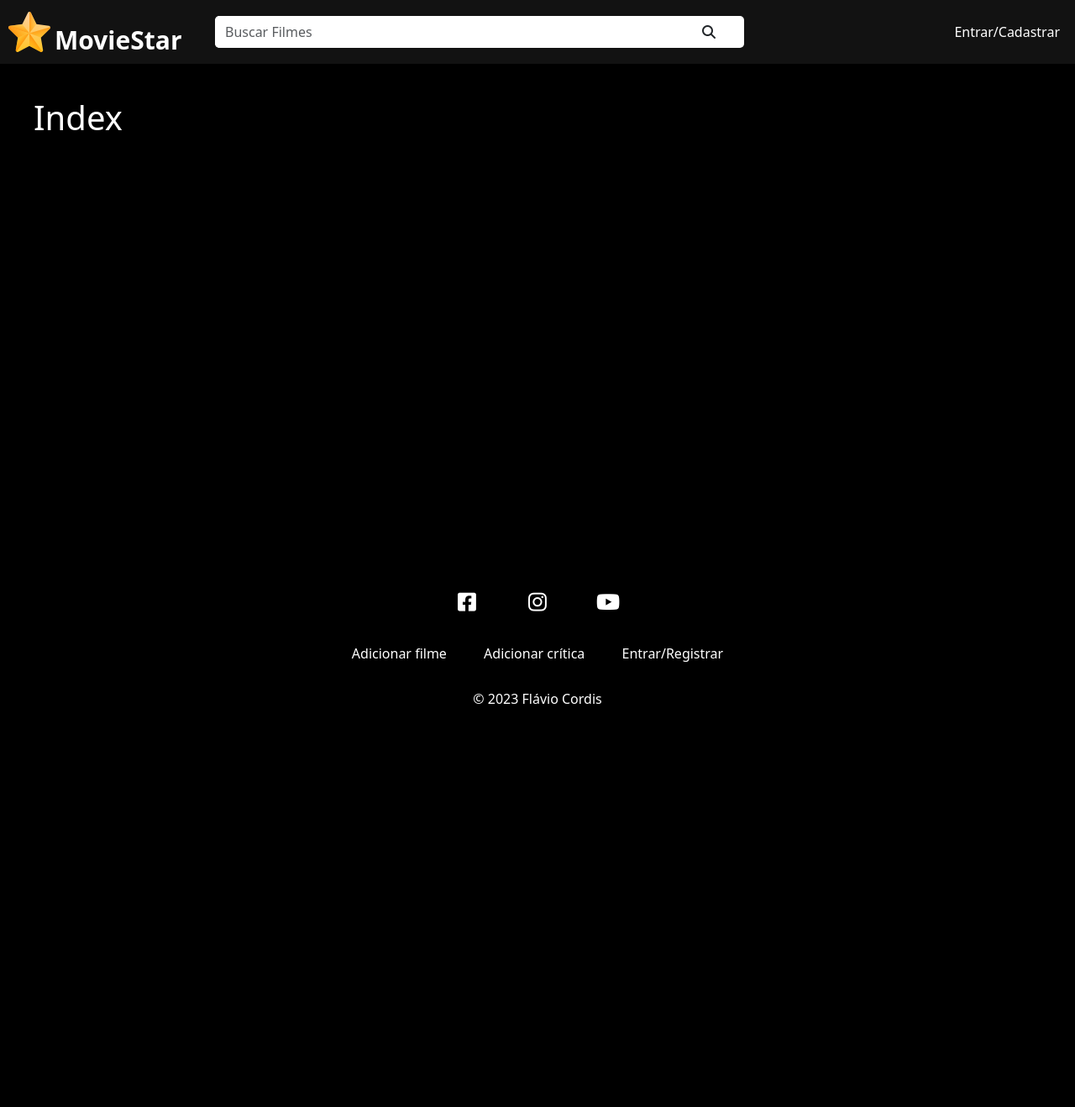
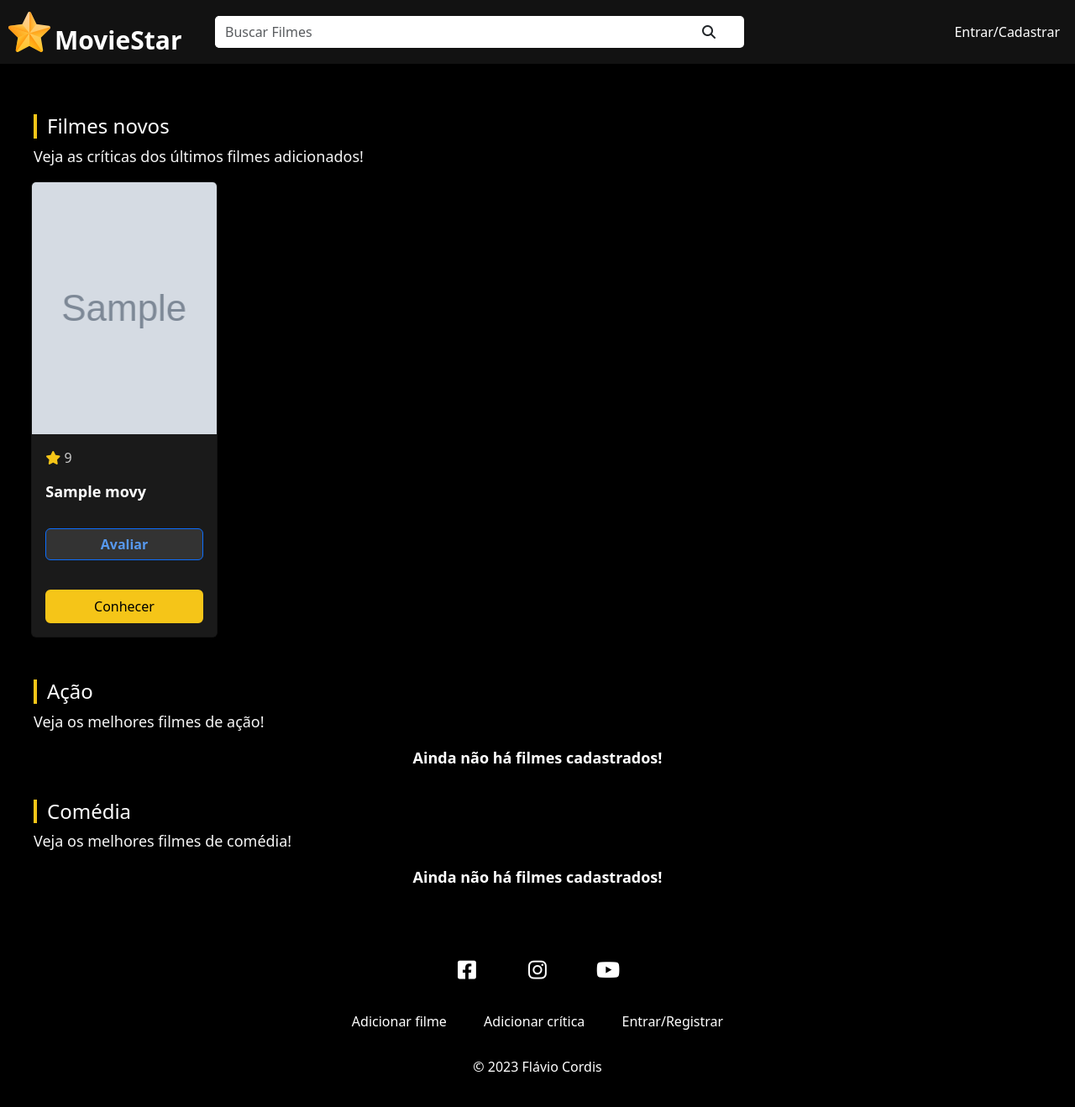
Before and after one commit to FLCordis/projeto_moviestar, a PHP site: page / in a window 1280 px wide. Shown: the whole page at 84% size. Before the commit the page ends 838 px from the top, so only its background shows below. Run offline with PHP 8.4, Linux system fonts and the light colour scheme; tables that the repository leaves empty or names only in its code hold one stand-in row (values such as "Sample post"); grey boxes marked "Sample" are stand-in pictures; data that the repository does not hold is empty.

Commit message:
FEAT: Filmes da Home listando

```diff
--- a/css/style.css
+++ b/css/style.css
@@ -91,6 +91,78 @@
     color: #FFF;
     min-height: 75vh;
     padding: 40px;
+}
+
+.section-title {
+    font-size: 24px;
+    border-left: 4px solid #F5C518;
+    padding-left: 12px;
+    margin-top: 20px;
+}
+
+.section-description {
+    color: #f5f5f5;
+    font-size: 18px;
+}
+
+.movies-container {
+    display: flex;
+    flex-wrap: wrap;
+    margin: 0 -15px;
+}
+
+.movie-card {
+    background-color: #1A1A1A;
+    width: 18%;
+    margin-bottom: 30px;
+    margin-left: 1%;
+    margin-right: 1%;
+}
+
+.movie-card .card-img-top {
+    height: 300px;
+    width: 100%;
+    background-size: cover;
+    background-position: center;
+}
+
+.card-title {
+    height: 3rem;
+}
+
+.card-title a {
+    font-size: 18px;
+    font-weight: bold;
+    text-decoration: none;
+    color: #FFF;
+}
+
+.fas.fa-star {
+    color: #F5C518;
+}
+
+.rating {
+    color: #CCC;
+}
+
+.rate-btn {
+    margin-bottom: 15px;
+    color: #5799EF;
+    background-color: #333;
+    width: 100%;
+    font-weight: bold;
+}
+
+.rate-btn:hover {
+    background-color: #444;
+    border-color: #444;
+}
+
+.empty-list {
+    text-align: center;
+    font-size: 18px;
+    width: 100%;
+    font-weight: bold;
 }
 
 /* Login & Register */
--- a/index.php
+++ b/index.php
@@ -1,13 +1,56 @@
 <?php
-    require_once("templates/header.php");
+require_once("templates/header.php");
+require_once("dao/MovieDAO.php");
+
+//DAO Filmes
+$movieDao = new MovieDAO($conn, $BASE_URL);
+
+$latestMovies = $movieDao->getLatestMovies();
+
+$actionMovies = $movieDao->getMoviesByCategory("Ação");
+$comedyMovies = $movieDao->getMoviesByCategory("Comédia");
+
 ?>
 
-    <div id="main-container" class="container-fluid">
-        <h1>Index</h1>
+<div id="main-container" class="container-fluid">
+    <h2 class="section-title">Filmes novos</h2>
+    <p class="section-description">Veja as críticas dos últimos filmes adicionados!</p>
+    <div class="movies-container">
+
+        <?php foreach ($latestMovies as $movie) : ?>
+            <?php require("templates/movie_card.php"); ?>
+        <?php endforeach; ?>
+
+        <?php if (count($latestMovies) == 0) : ?>
+            <p class="empty-list">Ainda não há filmes cadastrados!</p>
+        <?php endif; ?>
     </div>
+    <h2 class="section-title">Ação</h2>
+    <p class="section-description">Veja os melhores filmes de ação!</p>
+    <div class="movies-container">
+        <?php foreach ($actionMovies as $movie) : ?>
+            <?php require("templates/movie_card.php"); ?>
+        <?php endforeach; ?>
+
+        <?php if (count($actionMovies) == 0) : ?>
+            <p class="empty-list">Ainda não há filmes cadastrados!</p>
+        <?php endif; ?>
+    </div>
+    <h2 class="section-title">Comédia</h2>
+    <p class="section-description">Veja os melhores filmes de comédia!</p>
+    <div class="movies-container">
+        <?php foreach ($comedyMovies as $movie) : ?>
+            <?php require("templates/movie_card.php"); ?>
+        <?php endforeach; ?>
+
+        <?php if (count($comedyMovies) == 0) : ?>
+            <p class="empty-list">Ainda não há filmes cadastrados!</p>
+        <?php endif; ?>
+    </div>
+</div>
 
 <?php
 
-    require_once("templates/footer.php");
+require_once("templates/footer.php");
 
 ?>
--- a/models/Movie.php
+++ b/models/Movie.php
@@ -20,7 +20,7 @@
 
         public function buildMovie($data);
         public function findAll();
-        public function getLastestMovies();
+        public function getLatestMovies();
         public function getMoviesByCategory($category);
         public function getMoviesByUserID($id);
         public function findByID($id);
--- /dev/null
+++ b/templates/movie_card.php
@@ -0,0 +1,22 @@
+<?php
+
+    if(is_null($movie->image)){
+        $movie->image = "movie_cover.jpg";
+    }
+
+?>
+
+<div class="card movie-card">
+    <div class="card-img-top" style="background-image: url('<?= $BASE_URL ?>img/movies/<?= $movie->image ?>')"></div>
+    <div class="card-body">
+        <p class="card-rating">
+            <i class="fas fa-star"></i>
+            <span class="rating">9</span>
+        </p>
+        <h5 class="card-title">
+            <a href="<?= $BASE_URL ?>movie.php?id=<?= $movie->id ?>"><?= $movie->title ?></a>
+        </h5>
+        <a href="<?= $BASE_URL ?>movie.php?id=<?= $movie->id ?>" class="btn btn-primary rate-btn">Avaliar</a>
+        <a href="<?= $BASE_URL ?>movie.php?id=<?= $movie->id ?>" class="btn btn-primary card-btn">Conhecer</a>
+    </div>
+</div>
```
Also changed, not shown: dao/MovieDAO.php (+39 -1 lines).
